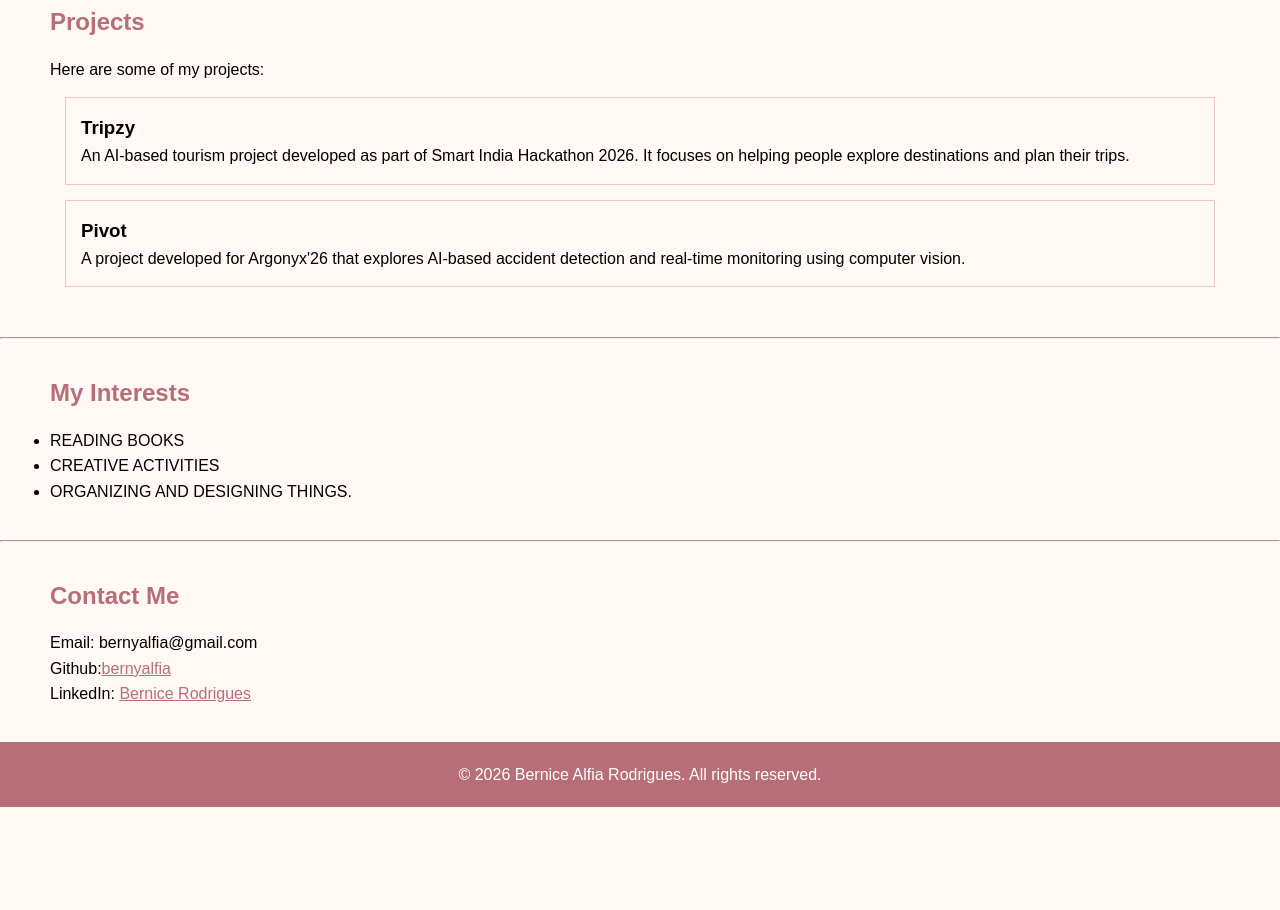
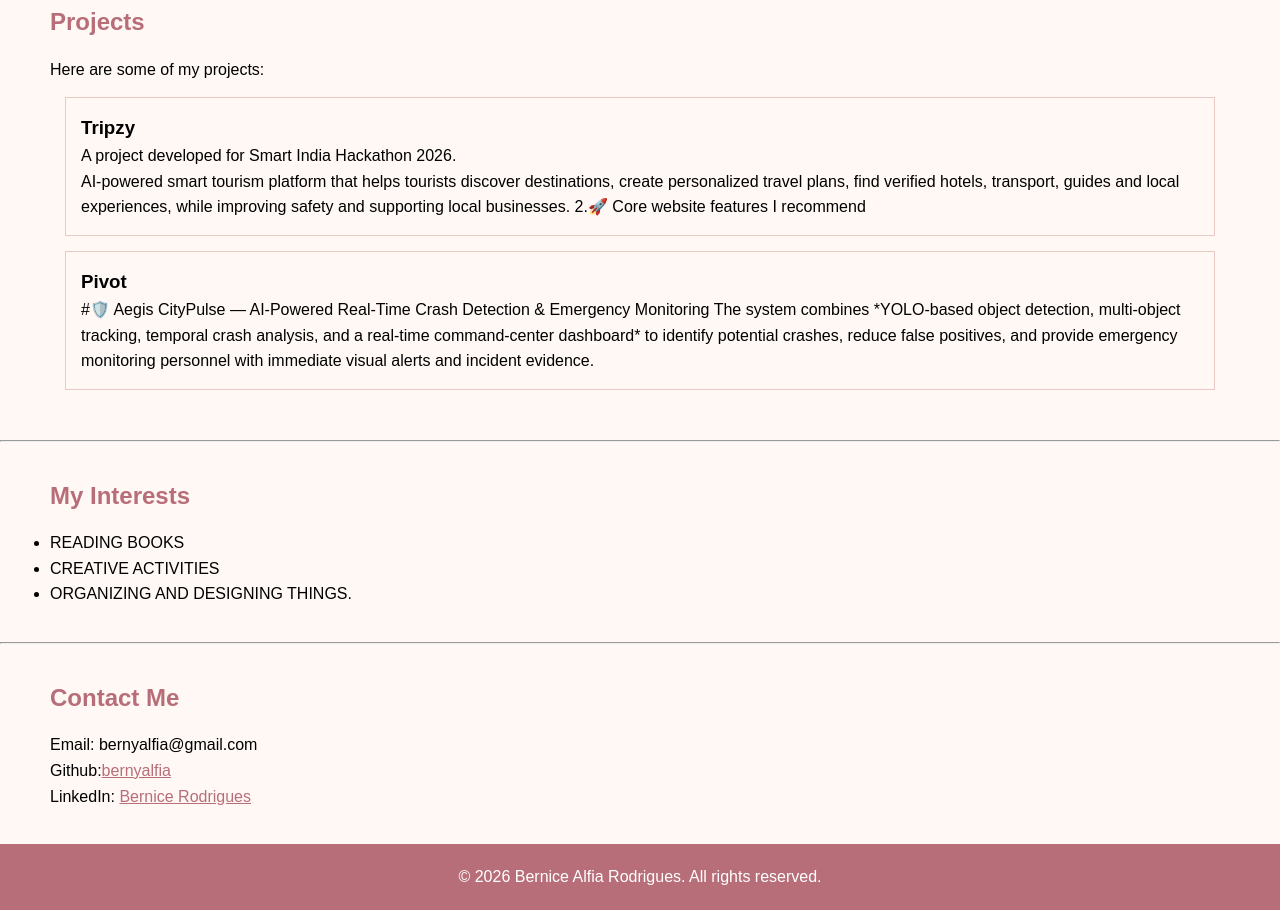
Before and after one commit to bernyalfia/portfolio, a plain HTML site: page index.html in a window 1280 px wide. Shown: the part 1180-2090 px from the top of the page. Before the commit the page ends 1987 px from the top, so only its background shows below. Drawn offline with Linux system fonts and the light colour scheme.

Commit message:
updated portfolio

```diff
--- a/index.html
+++ b/index.html
@@ -78,17 +78,14 @@
                         <p>Here are some of my projects:</p>
                         <div class="SIH-26">
                             <h3>Tripzy</h3>
-                            <p> An AI-based tourism project developed as part
-                                of Smart India Hackathon 2026. It focuses on
-                                helping people explore destinations and plan their trips.
-                            </p>
+                            <p>A project developed for Smart India Hackathon 2026. </p>
+                        <p>AI-powered smart tourism platform that helps tourists discover destinations, create personalized travel plans, find verified hotels, transport, guides and local experiences, while improving safety and supporting local businesses. 2.🚀 Core website features I recommend</p>
                         </div>
                         <div class="Argonyx26">
                             <h3>Pivot</h3>
                             <p>
-                                A project developed for Argonyx'26 that explores
-                                AI-based accident detection and real-time
-                                monitoring using computer vision.
+                            #🛡️ Aegis CityPulse — AI-Powered Real-Time Crash Detection & Emergency Monitoring
+                             The system combines *YOLO-based object detection, multi-object tracking, temporal crash analysis, and a real-time command-center dashboard* to identify potential crashes, reduce false positives, and provide emergency monitoring personnel with immediate visual alerts and incident evidence.
                             </p>
                         </div>
                         </section>
```
